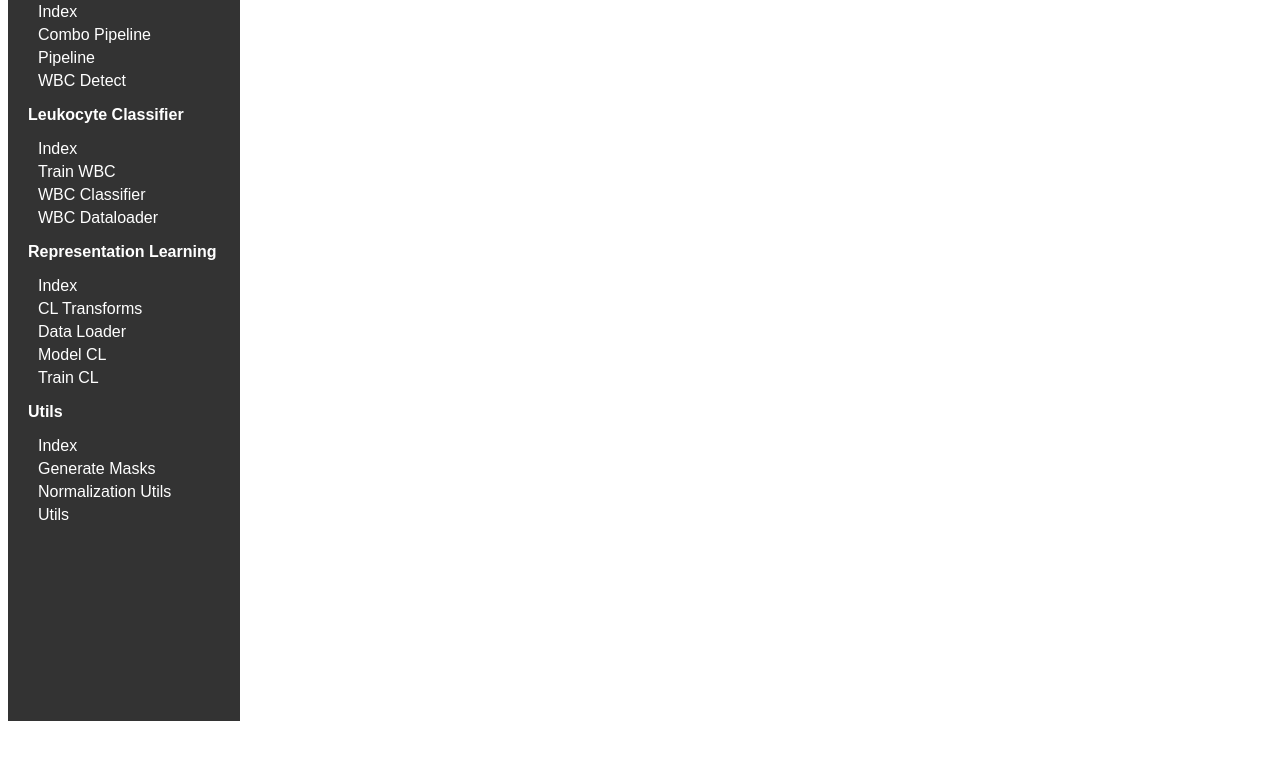
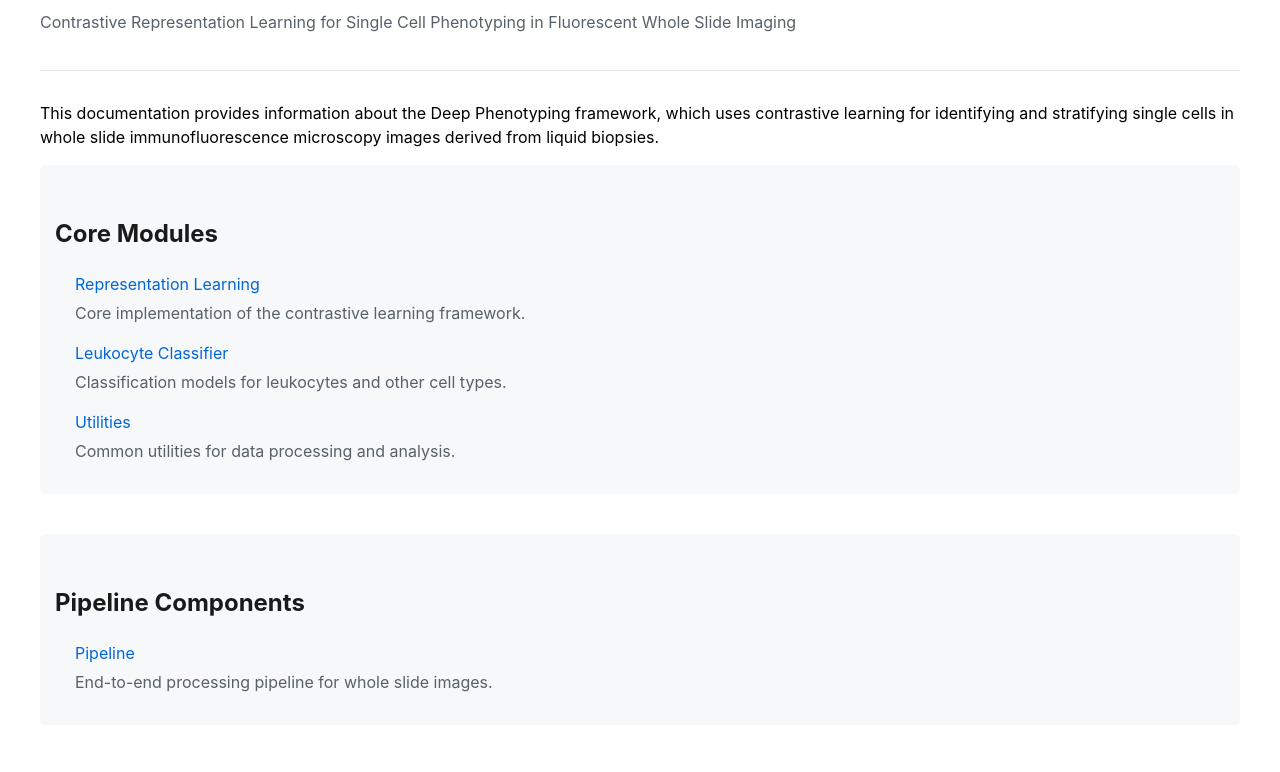
Before and after one commit to CSI-Cancer/deep_phenotyping, a plain HTML site: page docs/index.html in a window 1280 px wide. Shown: the part 127-899 px from the top of the page. Before the commit the page ends 856 px from the top, so only its background shows below. Drawn offline with Linux system fonts and the light colour scheme.

Commit message:
doc index

```diff
--- a/docs/index.html
+++ b/docs/index.html
@@ -1,91 +1,103 @@
-<!DOCTYPE html>
+<!doctype html>
 <html lang="en">
 <head>
-    <meta charset="UTF-8">
+    <meta charset="utf-8">
+    <meta name="viewport" content="width=device-width, initial-scale=1, minimum-scale=1">
     <title>Deep Phenotyping Documentation</title>
     <style>
         body {
-            display: flex;
-            font-family: Arial, sans-serif;
+            font-family: -apple-system, BlinkMacSystemFont, 'Segoe UI', Roboto, Oxygen, Ubuntu, Cantarell, 'Open Sans', 'Helvetica Neue', sans-serif;
+            max-width: 1200px;
+            margin: 0 auto;
+            padding: 20px;
+            line-height: 1.5;
         }
-        #sidebar {
-            width: 250px;
-            background: #333;
-            color: #fff;
-            height: 100vh;
-            padding: 20px;
-            overflow-y: auto;
-        }
-        #content {
-            margin-left: 20px;
-            padding: 20px;
-            width: 100%;
+        h1, h2, h3 {
+            margin-top: 1.5em;
+            color: #1a1a1a;
         }
         a {
-            color: #fff;
+            color: #0366d6;
             text-decoration: none;
         }
         a:hover {
             text-decoration: underline;
         }
-        h1, h2, h3 {
-            color: #333;
+        .module-section {
+            margin-bottom: 40px;
+            padding: 15px;
+            background-color: #f6f8fa;
+            border-radius: 5px;
         }
-        .subdir-title {
-            font-weight: bold;
-            margin: 10px 0;
+        .module-list {
+            list-style-type: none;
+            padding-left: 20px;
         }
-        ul {
-            list-style-type: none;
-            padding-left: 10px;
+        .module-list li {
+            margin-bottom: 8px;
         }
-        li {
-            margin: 5px 0;
+        .description {
+            color: #586069;
+            margin-top: 5px;
+        }
+        header {
+            margin-bottom: 30px;
+            border-bottom: 1px solid #e1e4e8;
+            padding-bottom: 20px;
+        }
+        footer {
+            margin-top: 50px;
+            padding-top: 20px;
+            border-top: 1px solid #e1e4e8;
+            color: #586069;
+            font-size: 0.9em;
         }
     </style>
 </head>
 <body>
-    <div id="sidebar">
-        <h2>Navigation</h2>
+    <header>
+        <h1>Deep Phenotyping Documentation</h1>
+        <p class="description">Contrastive Representation Learning for Single Cell Phenotyping in Fluorescent Whole Slide Imaging</p>
+    </header>
 
-        <div class="subdir-title">Pipeline / Src</div>
-        <ul>
-            <li><a href="./pipeline/src/index.html">Index</a></li>
-            <li><a href="./pipeline/src/combo_pipeline.html">Combo Pipeline</a></li>
-            <li><a href="./pipeline/src/pipeline.html">Pipeline</a></li>
-            <li><a href="./pipeline/src/wbc_detect.html">WBC Detect</a></li>
-        </ul>
+    <main>
+        <p>
+            This documentation provides information about the Deep Phenotyping framework, which uses
+            contrastive learning for identifying and stratifying single cells in whole slide
+            immunofluorescence microscopy images derived from liquid biopsies.
+        </p>
 
-        <div class="subdir-title">Leukocyte Classifier</div>
-        <ul>
-            <li><a href="./src/leukocyte_classifier/index.html">Index</a></li>
-            <li><a href="./src/leukocyte_classifier/train_wbc.html">Train WBC</a></li>
-            <li><a href="./src/leukocyte_classifier/wbc_classifier.html">WBC Classifier</a></li>
-            <li><a href="./src/leukocyte_classifier/wbc_dataloader.html">WBC Dataloader</a></li>
-        </ul>
+        <div class="module-section">
+            <h2>Core Modules</h2>
+            <ul class="module-list">
+                <li>
+                    <a href="src/representation_learning/index.html">Representation Learning</a>
+                    <p class="description">Core implementation of the contrastive learning framework.</p>
+                </li>
+                <li>
+                    <a href="src/leukocyte_classifier/index.html">Leukocyte Classifier</a>
+                    <p class="description">Classification models for leukocytes and other cell types.</p>
+                </li>
+                <li>
+                    <a href="src/utils/index.html">Utilities</a>
+                    <p class="description">Common utilities for data processing and analysis.</p>
+                </li>
+            </ul>
+        </div>
 
-        <div class="subdir-title">Representation Learning</div>
-        <ul>
-            <li><a href="./src/representation_learning/index.html">Index</a></li>
-            <li><a href="./src/representation_learning/cl_transforms.html">CL Transforms</a></li>
-            <li><a href="./src/representation_learning/data_loader.html">Data Loader</a></li>
-            <li><a href="./src/representation_learning/model_cl.html">Model CL</a></li>
-            <li><a href="./src/representation_learning/train_cl.html">Train CL</a></li>
-        </ul>
+        <div class="module-section">
+            <h2>Pipeline Components</h2>
+            <ul class="module-list">
+                <li>
+                    <a href="pipeline/src/index.html">Pipeline</a>
+                    <p class="description">End-to-end processing pipeline for whole slide images.</p>
+                </li>
+            </ul>
+        </div>
+    </main>
 
-        <div class="subdir-title">Utils</div>
-        <ul>
-            <li><a href="./src/utils/index.html">Index</a></li>
-            <li><a href="./src/utils/generate_masks.html">Generate Masks</a></li>
-            <li><a href="./src/utils/normalization_utils.html">Normalization Utils</a></li>
-            <li><a href="./src/utils/utils.html">Utils</a></li>
-        </ul>
-
-    </div>
-
-    <div id="content">
-        <h1>Welcome to the Deep Phenotyping Documentation</h1>
-        <p>This is the homepage of our project documentation. Use the sidebar to navigate through the sections.</p>
-    </div>
+    <footer>
+        <p>&copy; 2025 Deep Phenotyping Project</p>
+    </footer>
 </body>
 </html>
```
Also changed, not shown: docs_templates/index.html (deleted, +0 -103 lines).
